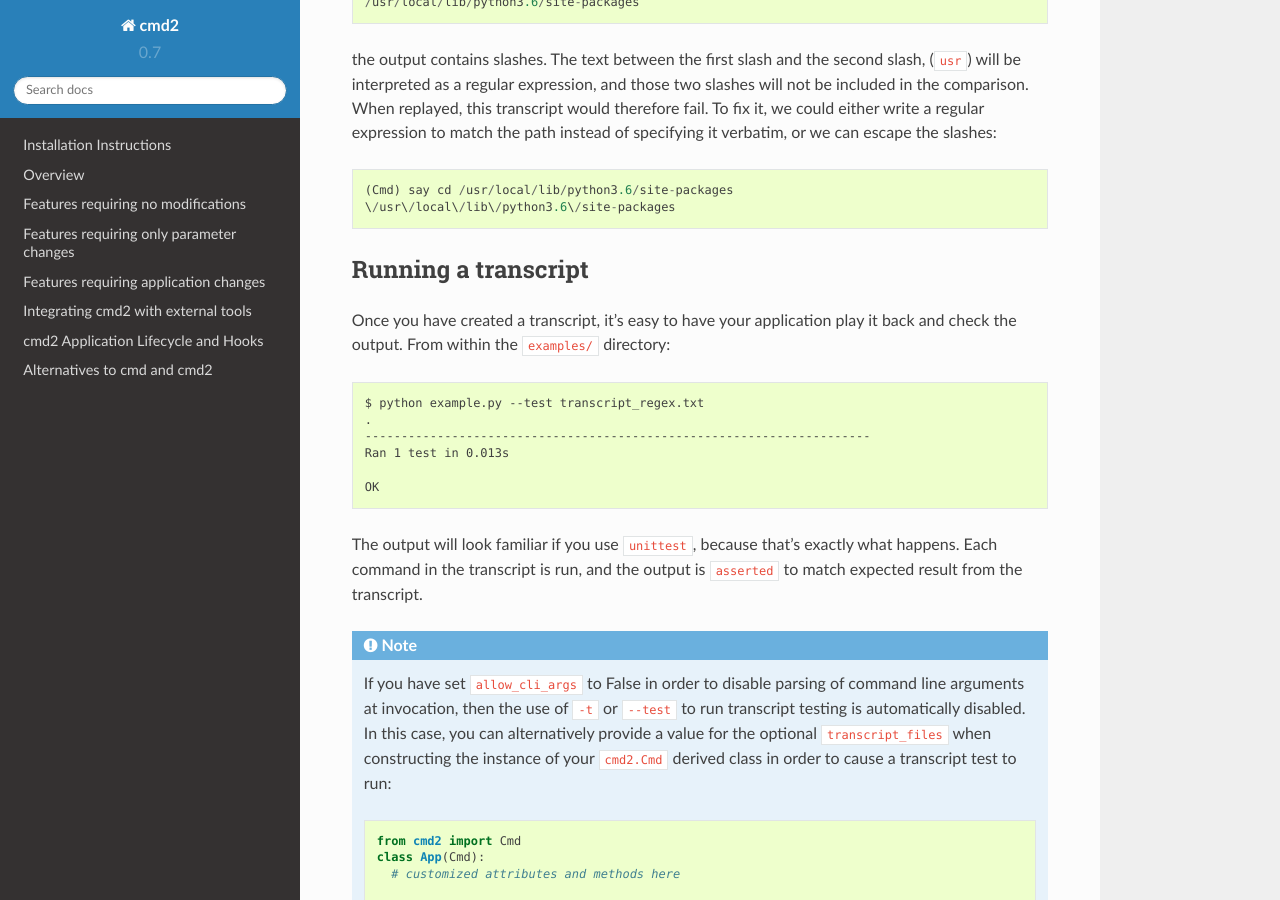
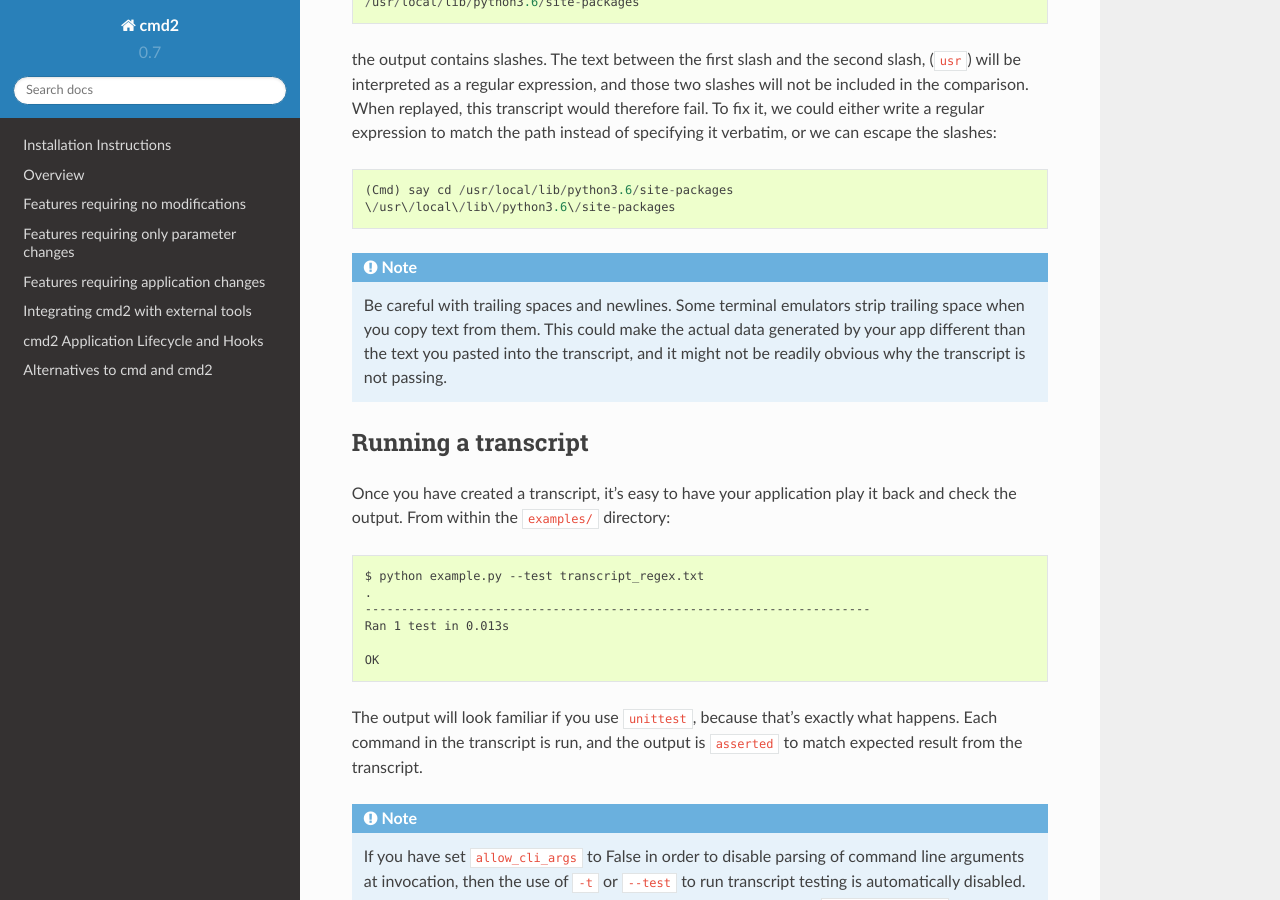
Before and after one commit to python-cmd2/cmd2, a Sphinx documentation site: the page built from docs/transcript.rst, in a window 1280 px wide and 900 px high, scrolled down 1708 px. Built offline with Sphinx 7.4.7 and the Read the Docs theme 2.0.0, drawn with Linux system fonts in a browser that asks for light colours; pages that are not in the unit, such as notebooks, are missing from menus.

```diff
--- a/docs/transcript.rst
+++ b/docs/transcript.rst
@@ -94,6 +94,14 @@
    (Cmd) say cd /usr/local/lib/python3.6/site-packages
    \/usr\/local\/lib\/python3.6\/site-packages
 
+.. note::
+
+   Be careful with trailing spaces and newlines. Some terminal emulators strip
+   trailing space when you copy text from them. This could make the actual data
+   generated by your app different than the text you pasted into the
+   transcript, and it might not be readily obvious why the transcript is not
+   passing.
+
 
 Running a transcript
 ====================
```
Also changed, not shown: 13 other files.
